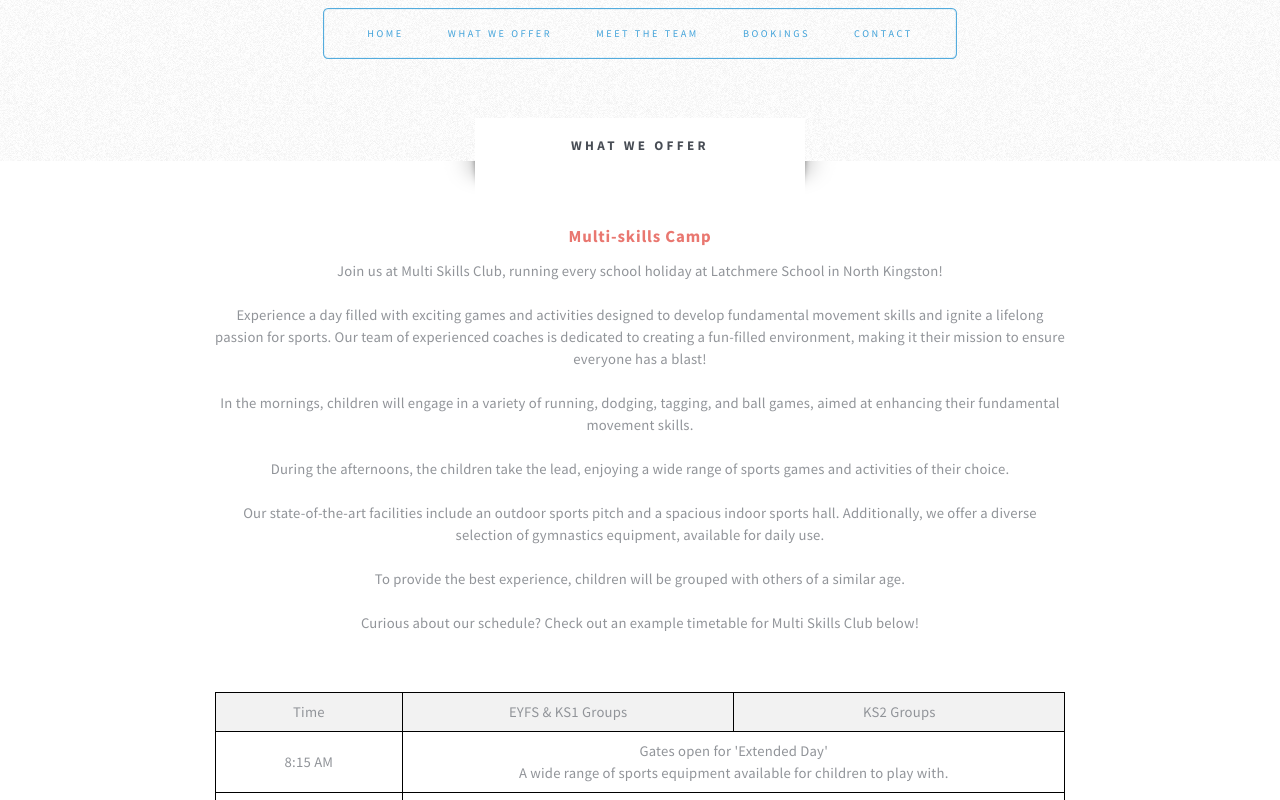
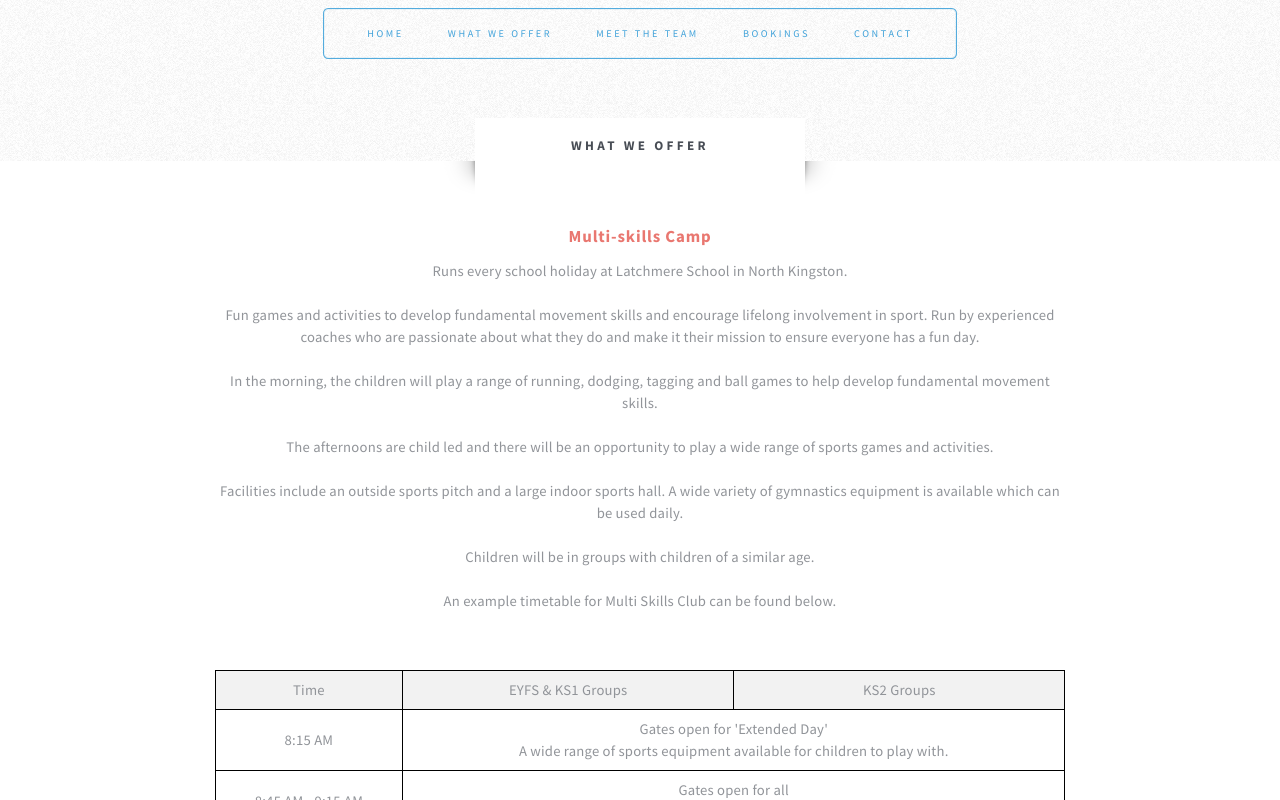
Before and after one commit to Kingtim11/move-it-sports-coaching, a React (Create React App) app: page /what-we-offer in a window 1280 px wide. Shown: the top 800 px of the page. Built offline with nearby package versions, Linux system fonts and the light colour scheme; the HTML template or start-up script is replaced by a standard one.

Commit message:
Hashlinks

```diff
--- a/src/pages/HomePage.jsx
+++ b/src/pages/HomePage.jsx
@@ -1,6 +1,7 @@
 import React from 'react';
 import '../styles/main.css';
 import { Link } from 'react-router-dom';
+import { HashLink } from 'react-router-hash-link';
 import Button from '../components/Button';
 import Card from '../components/Card';
 import ContactForm from '../components/ContactForm';
@@ -67,7 +68,7 @@ export default function HomePage() {
                                 <div className="row">
                                     <div className="col-12 col-12-medium">
                                         <section>
-                                            <Link className='link-style1' to='/what-we-offer'><h3 className="icon fa-comment">Multi-skills Camp</h3></Link>
+                                            <HashLink className='link-style1' to='/what-we-offer/#multi-skills'><h3 className="icon fa-comment">Multi-skills Camp</h3></HashLink>
                                             <p>
                                             Enjoy a variety of engaging games and activities designed to develop essential
                                             movement skills and foster a lifelong passion for sports.
@@ -76,7 +77,7 @@ export default function HomePage() {
                                     </div><br/>
                                     <div className="col-6 col-12-medium">
                                         <section>
-                                        <Link className='link-style1' to='/what-we-offer'><h3 className="icon solid fa-sync">Dodgeball Club</h3></Link>
+                                        <HashLink className='link-style1' to='/what-we-offer/#dodgeball'><h3 className="icon solid fa-sync">Dodgeball Club</h3></HashLink>
                                             <p>
                                             Join us for our Dodgeball Club, held every Monday evening during term time at Latchmere School Sports Hall from 17:00 to 17:45.
                                             <br/><br/>
@@ -88,7 +89,7 @@ export default function HomePage() {
                                     </div>
                                     <div className="col-6 col-12-medium">
                                         <section>
-                                        <Link className='link-style1' to='/what-we-offer'><h3 className="icon fa-image">Birthday Parties</h3></Link>
+                                        <HashLink className='link-style1' to='/what-we-offer/#birthday'><h3 className="icon fa-image">Birthday Parties</h3></HashLink>
                                             <p>
                                             We understand that each child is different, so we tailor our birthday parties to suit their specific interests and preferences.
                                             <br/><br/>
@@ -112,12 +113,12 @@ export default function HomePage() {
                     }
                 />
 
-                {/* Meet the Coach */}
+                {/* Meet the Team */}
                 <Sections
                     sectionId={'highlights'}
                     sectionClassName={'wrapper style3'}
                     divClassName={'title'}
-                    sectionHeader={'Meet the coach'}
+                    sectionHeader={'Meet the team'}
                     content={
                         <>
                         <div className="row aln-center">
--- a/src/pages/WhatWeOfferPage.jsx
+++ b/src/pages/WhatWeOfferPage.jsx
@@ -25,28 +25,28 @@ export default function WhatWeOfferPage() {
                             <div className="feature-list">
                                 <div className="row">
                                     <div className="col-12 col-12-medium">
-                                        <section>
+                                        <section id="multi-skills">
                                             <h3 className="icon fa-comment">Multi-skills Camp</h3>
                                             <p>
-                                            Join us at Multi Skills Club, running every school holiday at Latchmere School in North Kingston!
-                                            <br/><br/>
-                                            Experience a day filled with exciting games and activities designed to develop fundamental movement skills and ignite a lifelong passion for sports. Our team of experienced coaches is dedicated to creating a fun-filled environment, making it their mission to ensure everyone has a blast!
-                                            <br/><br/>
-                                            In the mornings, children will engage in a variety of running, dodging, tagging, and ball games, aimed at enhancing their fundamental movement skills.
-                                            <br/><br/>
-                                            During the afternoons, the children take the lead, enjoying a wide range of sports games and activities of their choice.
-                                            <br/><br/>
-                                            Our state-of-the-art facilities include an outdoor sports pitch and a spacious indoor sports hall. Additionally, we offer a diverse selection of gymnastics equipment, available for daily use.
-                                            <br/><br/>
-                                            To provide the best experience, children will be grouped with others of a similar age.
-                                            <br/><br/>
-                                            Curious about our schedule? Check out an example timetable for Multi Skills Club below!
+                                            Runs every school holiday at Latchmere School in North Kingston.
+                                            <br /><br />
+                                            Fun games and activities to develop fundamental movement skills and encourage lifelong involvement in sport. Run by experienced coaches who are passionate about what they do and make it their mission to ensure everyone has a fun day.
+                                            <br /><br />
+                                            In the morning, the children will play a range of running, dodging, tagging and ball games to help develop fundamental movement skills.
+                                            <br /><br />
+                                            The afternoons are child led and there will be an opportunity to play a wide range of sports games and activities.
+                                            <br /><br />
+                                            Facilities include an outside sports pitch and a large indoor sports hall. A wide variety of gymnastics equipment is available which can be used daily.
+                                            <br /><br />
+                                            Children will be in groups with children of a similar age.
+                                            <br /><br />
+                                            An example timetable for Multi Skills Club can be found below.
                                             </p>
                                         </section>
                                         <Table />
                                     </div><br/>
                                     <div className="col-6 col-12-medium">
-                                        <section>
+                                        <section id="dodgeball">
                                         <h3 className="icon solid fa-sync">Dodgeball Club</h3>
                                             <p>
                                             Join us for our Dodgeball Club, held every Monday evening during term time at Latchmere School Sports Hall from 17:00 to 17:45.
@@ -58,7 +58,7 @@ export default function WhatWeOfferPage() {
                                         </section>
                                     </div>
                                     <div className="col-6 col-12-medium">
-                                        <section>
+                                        <section id="birthday">
                                         <h3 className="icon fa-image">Birthday Parties</h3>
                                             <p>
                                             We understand that each child is different, so we tailor our birthday parties to suit their specific interests and preferences.
```
Also changed, not shown: 1 other file (tests, documents, lock files or other folders).
